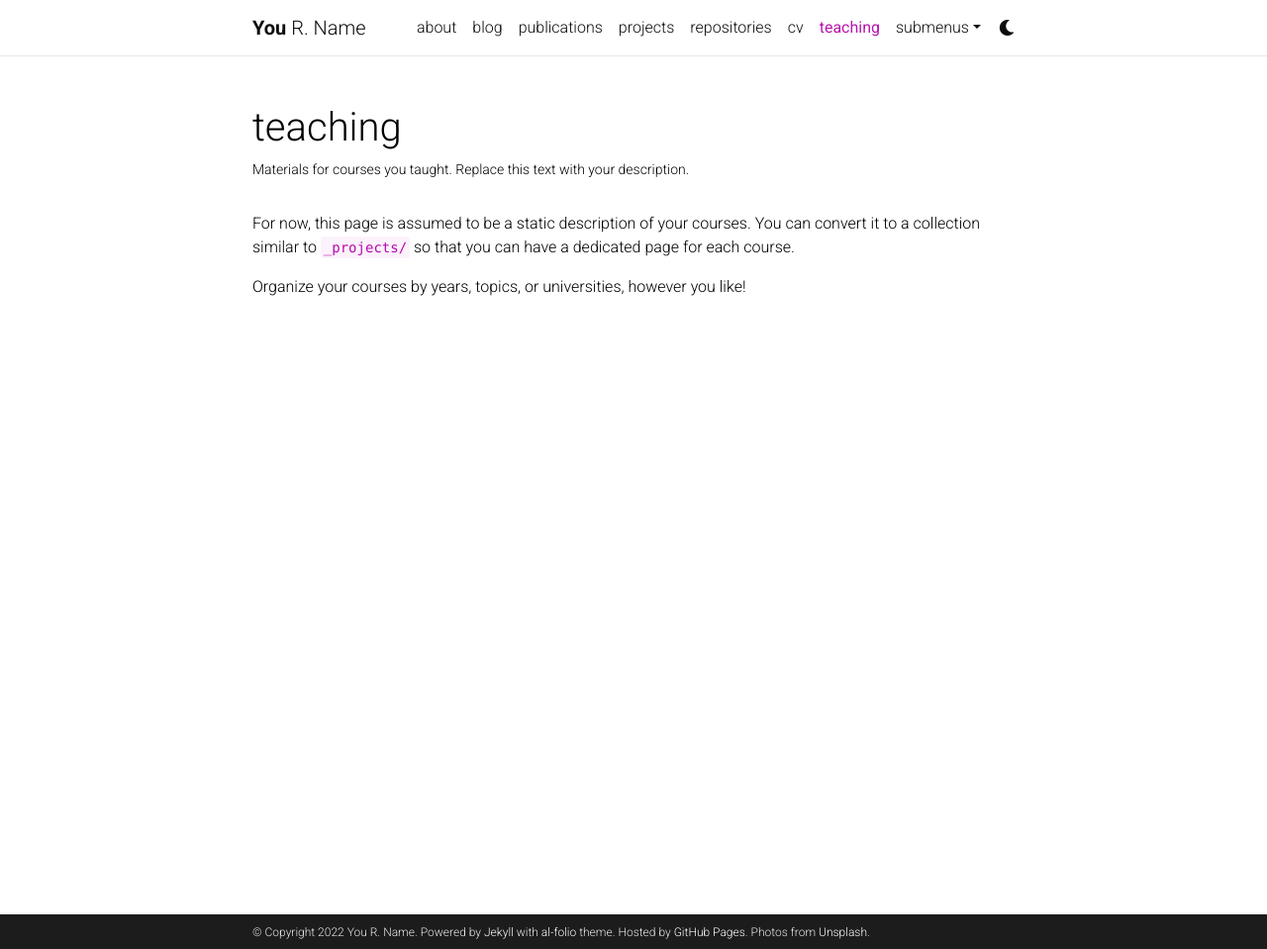
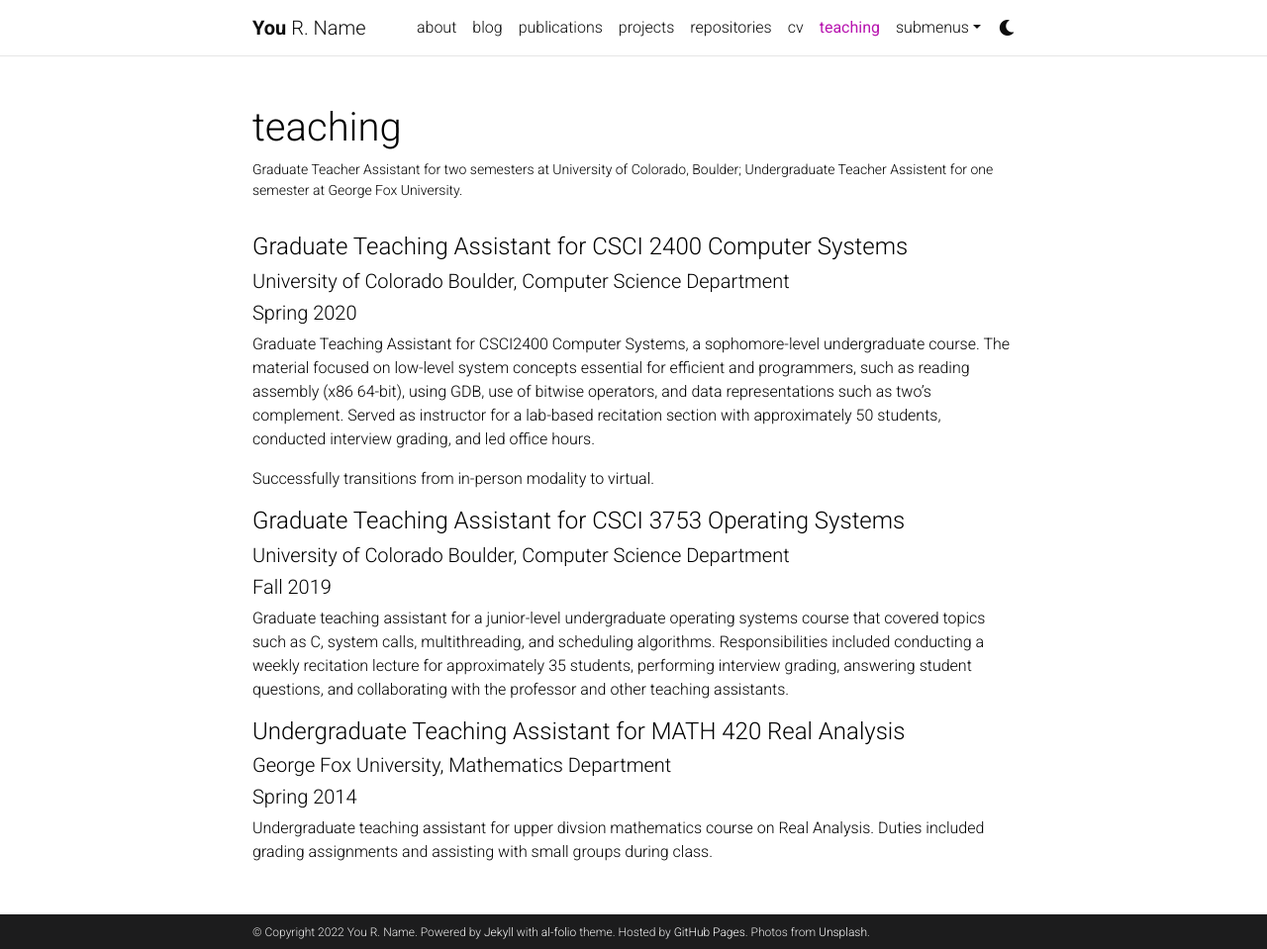
Before and after one commit to hunhoffe/hunhoffe.github.io, a Jekyll site: the page built from _pages/teaching.md, in a window 1280 px wide and 959 px high. Shown: the whole window at 99% size. Built offline with Jekyll 4.4.1, drawn with Linux system fonts in a browser that asks for light colours; comment, search, counter and statistics services are not loaded; a style sheet for code colours, icons or effects is not loaded.

Commit message:
Updated teaching history

```diff
--- a/_pages/teaching.md
+++ b/_pages/teaching.md
@@ -2,11 +2,28 @@
 layout: page
 permalink: /teaching/
 title: teaching
-description: Materials for courses you taught. Replace this text with your description.
+description: Graduate Teacher Assistant for two semesters at University of Colorado, Boulder; Undergraduate Teacher Assistent for one semester at George Fox University.
 nav: true
 nav_order: 5
 ---
 
-For now, this page is assumed to be a static description of your courses. You can convert it to a collection similar to `_projects/` so that you can have a dedicated page for each course.
+#### Graduate Teaching Assistant for CSCI 2400 Computer Systems
+##### University of Colorado Boulder, Computer Science Department
+##### Spring 2020
 
-Organize your courses by years, topics, or universities, however you like!
+Graduate Teaching Assistant for CSCI2400 Computer Systems, a sophomore-level undergraduate course. The material focused on low-level system concepts essential for efficient and programmers, such as reading assembly (x86 64-bit), using GDB, use of bitwise operators, and data representations such as two's complement. Served as instructor for a lab-based recitation section with approximately 50 students, conducted interview grading, and led office hours.
+
+Successfully transitions from in-person modality to virtual.
+
+#### Graduate Teaching Assistant for CSCI 3753 Operating Systems
+##### University of Colorado Boulder, Computer Science Department
+##### Fall 2019
+
+Graduate teaching assistant for a junior-level undergraduate operating systems course that covered topics such as C, system calls, multithreading, and scheduling algorithms. Responsibilities included conducting a weekly recitation lecture for approximately 35 students, performing interview grading, answering student questions, and collaborating with the professor and other teaching assistants.
+
+
+#### Undergraduate Teaching Assistant for MATH 420 Real Analysis
+##### George Fox University, Mathematics Department
+##### Spring 2014
+
+Undergraduate teaching assistant for upper divsion mathematics course on Real Analysis. Duties included grading assignments and assisting with small groups during class.
```
